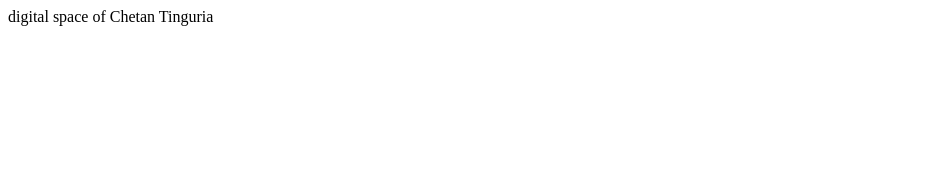
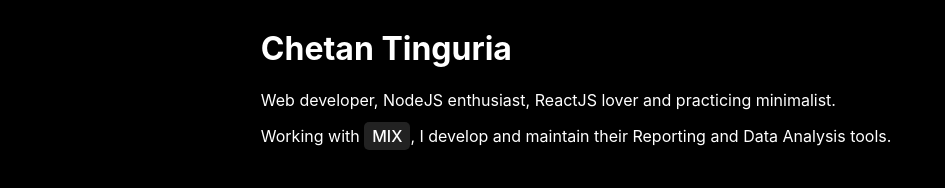
Before and after one commit to cdtinguria/ctinguria.dev, a website: page index.html in a window 1280 px wide. Shown: the whole page, without its empty margins (0-945 px from the left). Drawn offline with Linux system fonts and the light colour scheme.

Commit message:
start of personal site

```diff
--- a/index.html
+++ b/index.html
@@ -1,6 +1,56 @@
 <html>
-  <head></head>
+  <head>
+    <title>digital space of Chetan Tinguria</title>
+    <meta name="viewport" content="width=device-width, initial-scale=1.0" />
+  </head>
   <body>
-    <div>digital space of Chetan Tinguria</div>
+    <style>
+      body {
+        background-color: #000;
+        color: #fff;
+        font-family: -apple-system, BlinkMacSystemFont, Segoe UI, Roboto, Oxygen,
+          Ubuntu, Cantarell, Fira Sans, Droid Sans, Helvetica Neue, sans-serif;
+      }
+      .left,
+      .right {
+        float: left;
+        width: 20%;
+      }
+      .main {
+        float: left;
+        width: 80%;
+      }
+      @media screen and (max-width: 800px) {
+        .left,
+        .main,
+        .right {
+          width: 100%;
+        }
+      }
+      .link {
+        padding: 0.25rem 0.5rem;
+        border-radius: 5px;
+        font-weight: 500;
+        background-color: #222;
+      }
+      p a {
+        outline: none;
+        color: inherit;
+        text-decoration: none;
+      }
+    </style>
+    <header class="left">&nbsp;</header>
+    <main class="main">
+      <h1>Chetan Tinguria</h1>
+      <p>
+        Web developer, NodeJS enthusiast, ReactJS lover and practicing
+        minimalist.
+      </p>
+      <p>
+        Working with <a href="https://www.themix.org" target="_blank" rel="noopener noreferrer" class="link">MIX</a>, I
+        develop and maintain their Reporting and Data Analysis tools.
+      </p>
+    </main>
+    <footer class="right">&nbsp;</footer>
   </body>
 </html>
```
